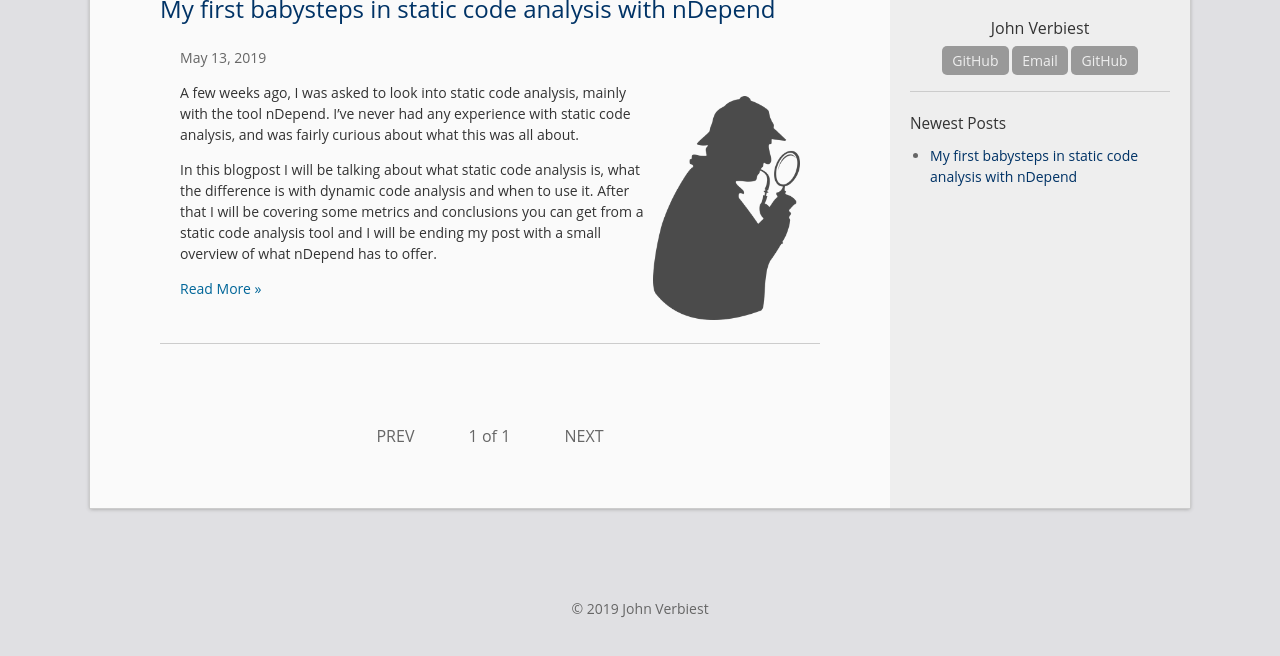
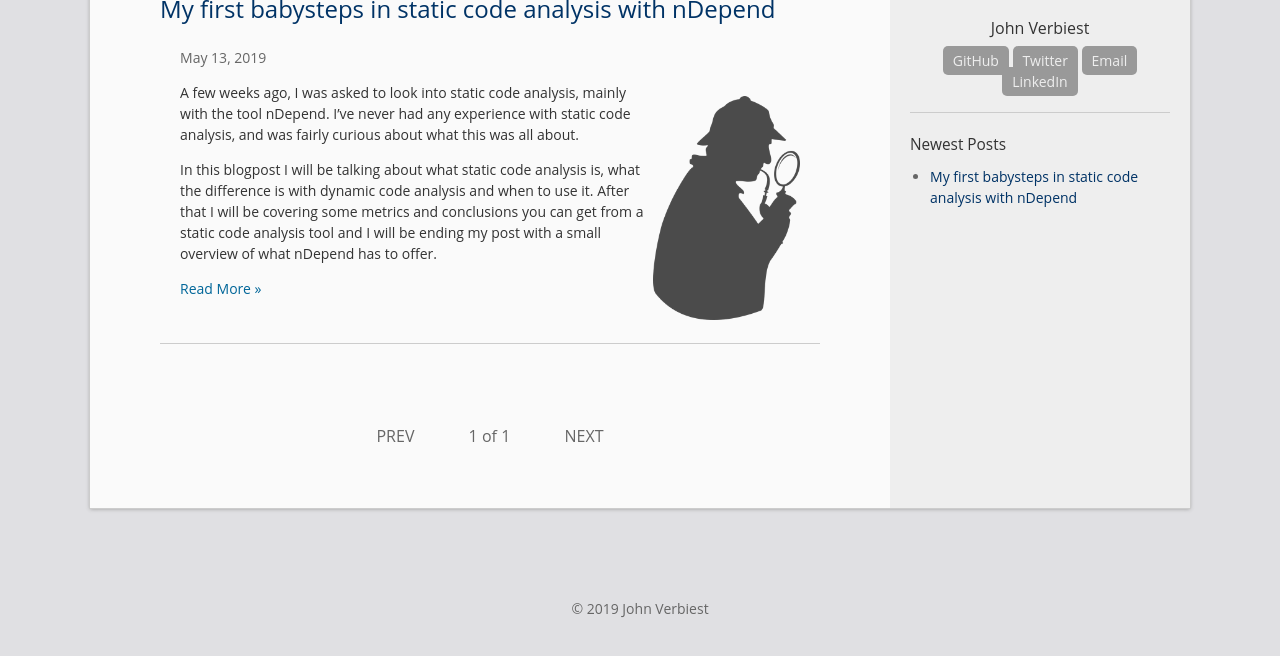
Before and after one commit to johnverbiest/Blog, a Jekyll site: the page built from index.html, in a window 1280 px wide, cut to the strip 261-940 px from the top of the page. Shown: the top 656 px of the strip. Built offline with Jekyll 4.4.1, drawn with Linux system fonts in a browser that asks for light colours; the list of posts is cut into pages by our own code; some of the changed lines change nothing that is shown.

Commit message:
More profiles/settings

```diff
--- a/_config.yml
+++ b/_config.yml
@@ -2,7 +2,6 @@
 title: "John's Magic Cave"
 url: "https://blog.johnverbiest.be"    # the protocol and hostname of your site, eg. `http://laobubu.github.io`
 baseurl: "" # the prefix of your site uri, eg. `"/jekyll-theme-EasyBook"` or empty string `""`
-#timezone: Asia/Chongqing
 description: "Turning idea's into working software"
 
 # Your information
@@ -10,17 +9,15 @@ email: john@johnverbiest.be
 author: John Verbiest
 avatar: "//www.gravatar.com/avatar/55d07ea5ab0fdc21a29c10eed2be1be8?d=mm&s=135"
 profile: Turning ideas into software since 2006.
-#twitter_username: twitter_username
+twitter_username: John_Verbiest
 github_username:  johnverbiest
 profile_links:
   Email: "mailto:john@johnverbiest.be"
-  GitHub: "https://github.com/johnverbiest"
+  LinkedIn: "https://www.linkedin.com/in/john-verbiest/"
   # You can add more profile links above, or edit _includes/sidebar.html
 
-# Comment Service (Disqus or 多说)
-#  choose one and un-comment the line to active it
-disqus_shortname: blog-johnverbiest-be   # get one: https://disqus.com/admin/signup/
-#duoshuo_shortname: xxx  # get one: http://duoshuo.com/create-site/
+# Comment Service
+disqus_shortname: blog-johnverbiest-be
 
 excerpt_separator: <!--more-->
 
@@ -28,7 +25,6 @@ header:
   links:             # Links on the header. Link to in-site page with a slash as prefix
     About: /about/
     Category: /category/
-    # Donate: https://laobubu.net/donate.html
 
 permalink: pretty
 plugins:
```
